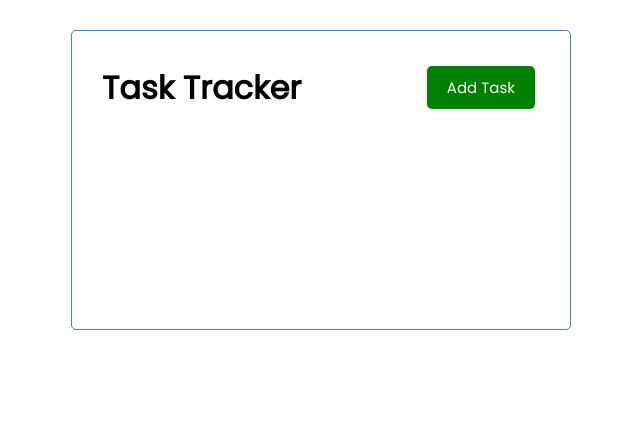
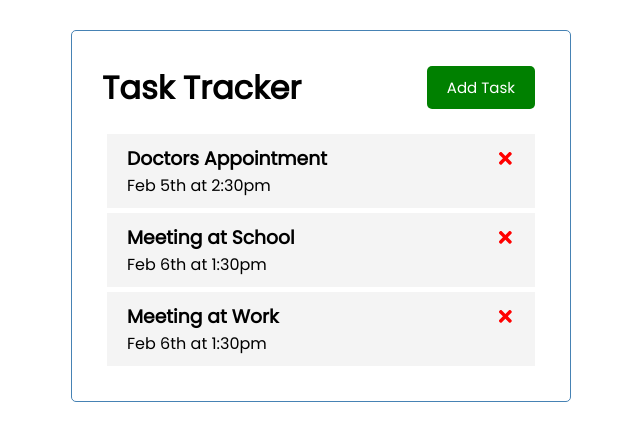
Before and after one commit to devchoplife/TaskTracker-React, a React (Create React App) app: page / in a window 1280 px wide. Shown: the top 440 px of the page, without its empty margins (319-959 px from the left). Built offline with nearby package versions, Linux system fonts and the light colour scheme.

Commit message:
Include icons

```diff
--- a/package.json
+++ b/package.json
@@ -8,6 +8,7 @@
     "@testing-library/user-event": "^13.5.0",
     "react": "^17.0.2",
     "react-dom": "^17.0.2",
+    "react-icons": "^4.3.1",
     "react-scripts": "5.0.0",
     "web-vitals": "^2.1.4"
   },
--- a/src/App.js
+++ b/src/App.js
@@ -1,9 +1,33 @@
+import { useState } from "react"
 import Header from "./components/Header"
+import Tasks from "./components/Tasks"
 
 function App() {
+  const [tasks, setTasks] = useState([
+    {
+      "id": 1,
+      "text": "Doctors Appointment",
+      "day": "Feb 5th at 2:30pm",
+      "reminder": true
+    },
+    {
+      "id": 2,
+      "text": "Meeting at School",
+      "day": "Feb 6th at 1:30pm",
+      "reminder": true
+    },
+    {
+      "id": 3,
+      "text": "Meeting at Work",
+      "day": "Feb 6th at 1:30pm",
+      "reminder": true
+    }
+  ])
+
   return (
     <div className="container">
       <Header />
+      <Tasks tasks = {tasks} />
     </div>
   );
 }
--- /dev/null
+++ b/src/components/Task.js
@@ -0,0 +1,14 @@
+import { FaTimes } from "react-icons/fa";
+
+const Task = ({ task }) => {
+  return (
+    <div className="task">
+      <h3>
+        {task.text} <FaTimes style={{ color: "red", cursor: "pointer" }} />
+      </h3>
+      <p>{task.day}</p>
+    </div>
+  );
+};
+
+export default Task;
--- /dev/null
+++ b/src/components/Tasks.js
@@ -0,0 +1,13 @@
+import Task from './Task'
+
+const Tasks = ({ tasks }) => {
+  return (
+    <>
+      {tasks.map((task) => (
+          <Task key = {task.id} task = {task} />
+      ))}
+    </>
+  );
+};
+
+export default Tasks;
```
Also changed, not shown: 1 other file (tests, documents, lock files or other folders).
